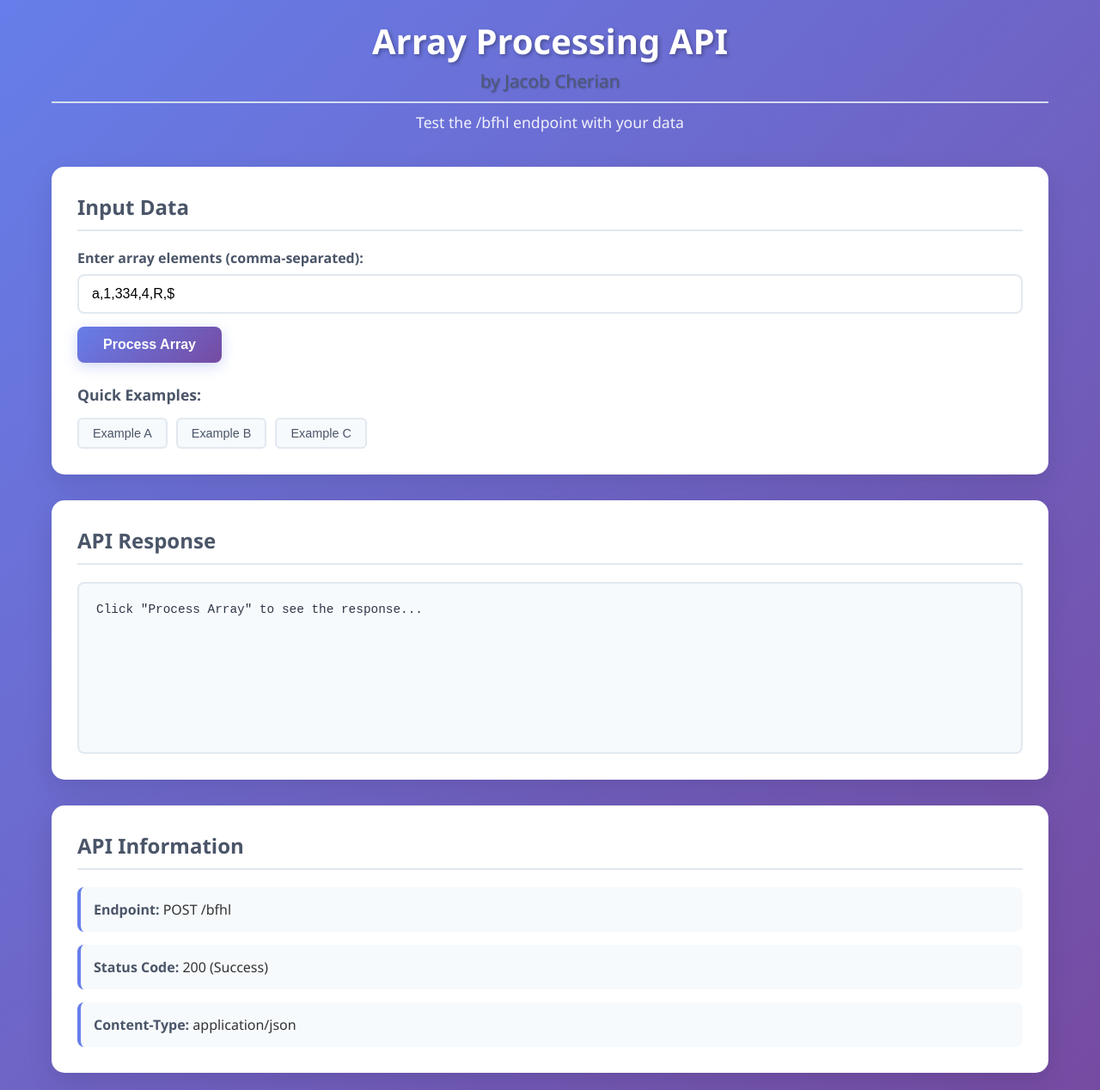
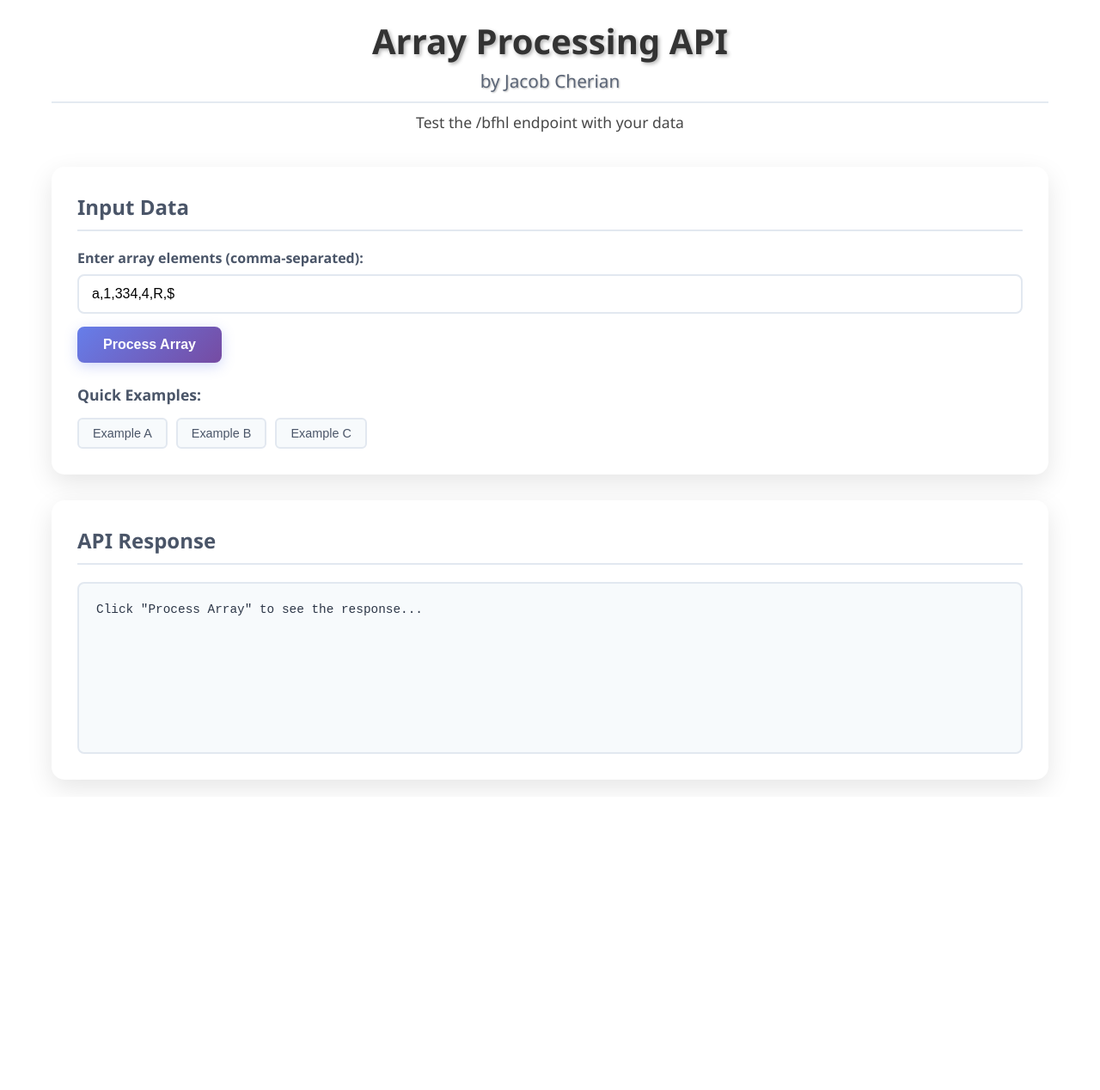
Before and after one commit to JakeCherian/array-processing-api, a Flask app: page / in a window 1280 px wide. Shown: the whole page at 86% size. After the commit the page ends 917 px from the top, so only its background shows below. Run offline with Flask 3, Linux system fonts and the light colour scheme.

Commit message:
Remove API info section, change background to white, remove hover animations

```diff
--- a/static/css/style.css
+++ b/static/css/style.css
@@ -6,7 +6,7 @@
 
 body {
     font-family: 'Segoe UI', Tahoma, Geneva, Verdana, sans-serif;
-    background: linear-gradient(135deg, #667eea 0%, #764ba2 100%);
+    background: #ffffff;
     min-height: 100vh;
     color: #333;
 }
@@ -20,7 +20,7 @@ body {
 header {
     text-align: center;
     margin-bottom: 40px;
-    color: white;
+    color: #333;
 }
 
 header h1 {
@@ -47,16 +47,11 @@ main {
     gap: 30px;
 }
 
-.input-section, .output-section, .api-info {
+.input-section, .output-section {
     background: white;
     border-radius: 15px;
     padding: 30px;
     box-shadow: 0 10px 30px rgba(0,0,0,0.1);
-    transition: transform 0.3s ease;
-}
-
-.input-section:hover, .output-section:hover, .api-info:hover {
-    transform: translateY(-5px);
 }
 
 h2 {
@@ -107,10 +102,7 @@ input[type="text"]:focus {
     box-shadow: 0 4px 15px rgba(102, 126, 234, 0.3);
 }
 
-.btn-primary:hover {
-    transform: translateY(-2px);
-    box-shadow: 0 6px 20px rgba(102, 126, 234, 0.4);
-}
+
 
 .btn-primary:active {
     transform: translateY(0);
@@ -146,7 +138,6 @@ input[type="text"]:focus {
 .btn-example:hover {
     background: #edf2f7;
     border-color: #cbd5e0;
-    transform: translateY(-1px);
 }
 
 .response-container {
--- a/templates/index.html
+++ b/templates/index.html
@@ -40,20 +40,7 @@
                 </div>
             </div>
 
-            <div class="api-info">
-                <h2>API Information</h2>
-                <div class="info-grid">
-                    <div class="info-item">
-                        <strong>Endpoint:</strong> POST /bfhl
-                    </div>
-                    <div class="info-item">
-                        <strong>Status Code:</strong> 200 (Success)
-                    </div>
-                    <div class="info-item">
-                        <strong>Content-Type:</strong> application/json
-                    </div>
-                </div>
-            </div>
+
         </main>
     </div>
 
```
